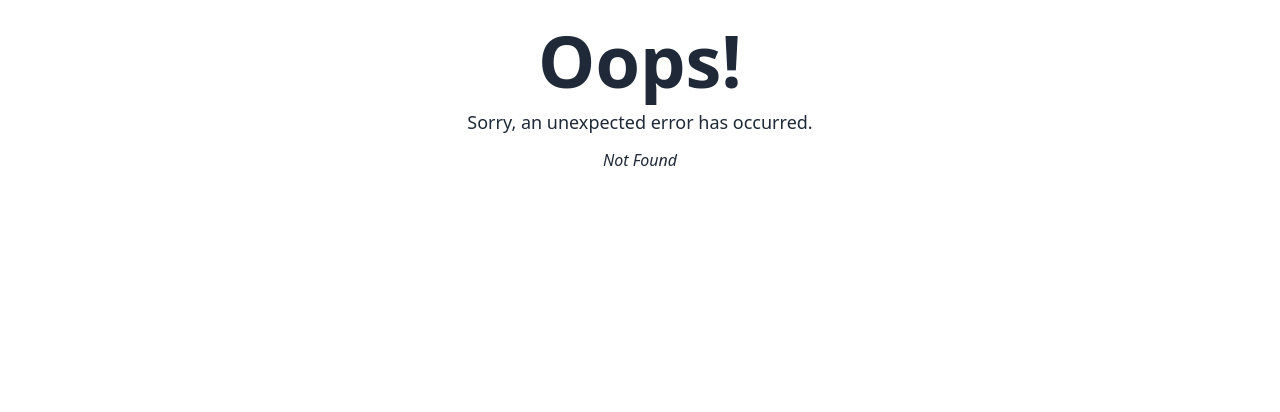
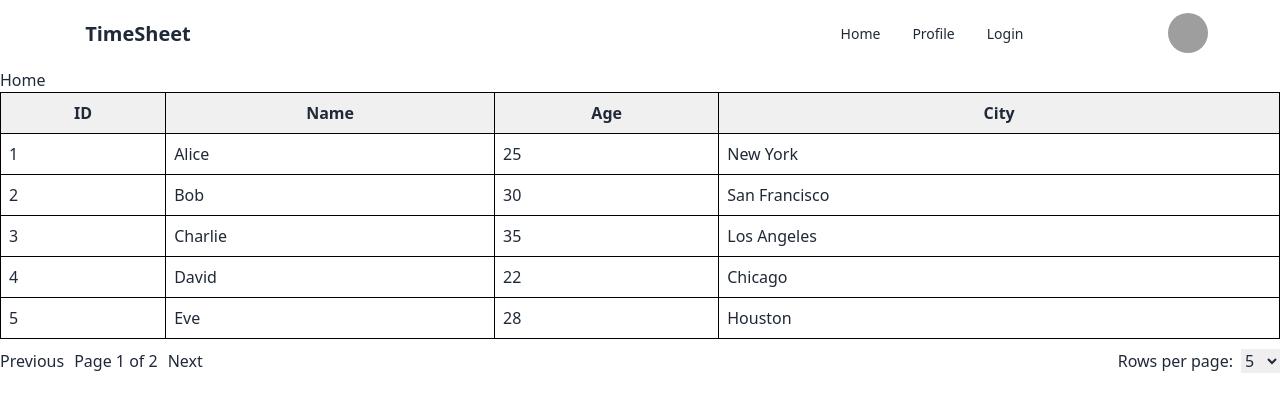
Before and after one commit to hmjuel78/time-sheet, a React (Vite) app: page /home in a window 1280 px wide. Before the commit this address had no page. Shown: the top 412 px of the page. Built offline with nearby package versions, Linux system fonts and the light colour scheme; sample sign-in values are in the browser's storage; grey boxes are pictures that could not be loaded.

Commit message:
table uncomplete

```diff
--- a/eslint.config.js
+++ b/eslint.config.js
@@ -25,11 +25,13 @@ export default [
 
     },
     rules: {
+
       ...js.configs.recommended.rules,
       ...react.configs.recommended.rules,
       ...react.configs['jsx-runtime'].rules,
       ...reactHooks.configs.recommended.rules,
       'react/jsx-no-target-blank': 'off',
+      "react/prop-types": false,
       'react-refresh/only-export-components': [
         'warn',
         { allowConstantExport: true },
--- a/src/components/basic-table/BasicTable.jsx
+++ b/src/components/basic-table/BasicTable.jsx
@@ -1,21 +1,38 @@
-import { useReactTable, getCoreRowModel, createColumnHelper } from '@tanstack/react-table';
-import { useMemo } from 'react';
+import React from 'react';
+import {
+    useReactTable,
+    getCoreRowModel,
+    getSortedRowModel,
+    getPaginationRowModel,
+    createColumnHelper,
+} from '@tanstack/react-table';
 
 function BasicTable() {
-
-    const data = useMemo(
+    const data = React.useMemo(
         () => [
-            { name: 'Alice', age: 25, city: 'New York' },
-            { name: 'Bob', age: 30, city: 'San Francisco' },
-            { name: 'Charlie', age: 35, city: 'Los Angeles' },
+            { id: 1, name: 'Alice', age: 25, city: 'New York' },
+            { id: 2, name: 'Bob', age: 30, city: 'San Francisco' },
+            { id: 3, name: 'Charlie', age: 35, city: 'Los Angeles' },
+            { id: 4, name: 'David', age: 22, city: 'Chicago' },
+            { id: 5, name: 'Eve', age: 28, city: 'Houston' },
+            { id: 6, name: 'Frank', age: 40, city: 'Phoenix' },
+            { id: 7, name: 'Grace', age: 32, city: 'Austin' },
+            { id: 8, name: 'Henry', age: 29, city: 'Denver' },
+            { id: 9, name: 'Ivy', age: 24, city: 'Miami' },
+            { id: 10, name: 'Jack', age: 36, city: 'Seattle' },
+            // Add more data as needed
         ],
         []
     );
 
     const columnHelper = createColumnHelper();
 
-    const columns = useMemo(
+    const columns = React.useMemo(
         () => [
+            columnHelper.accessor('id', {
+                header: () => 'ID',
+                cell: info => info.getValue(),
+            }),
             columnHelper.accessor('name', {
                 header: () => 'Name',
                 cell: info => info.getValue(),
@@ -36,16 +53,35 @@ function BasicTable() {
         data,
         columns,
         getCoreRowModel: getCoreRowModel(),
-    })
+        getSortedRowModel: getSortedRowModel(),
+        getPaginationRowModel: getPaginationRowModel(),
+        initialState: {
+            pagination: { pageSize: 5 }, // Default rows per page
+        },
+    });
 
     return (
-        <table style={{ border: '1px solid black' }}>
+        <div>
+            <table style={{ width: '100%', borderCollapse: 'collapse' }}>
                 <thead>
                     {table.getHeaderGroups().map(headerGroup => (
                         <tr key={headerGroup.id}>
                             {headerGroup.headers.map(header => (
-                            <th key={header.id} style={{ padding: '10px', border: '1px solid black' }}>
-                                {header.isPlaceholder ? null : header.column.columnDef.header()}
+                                <th
+                                    key={header.id}
+                                    style={{
+                                        padding: '8px',
+                                        border: '1px solid black',
+                                        backgroundColor: '#f0f0f0',
+                                    }}
+                                    onClick={header.column.getToggleSortingHandler()}
+                                >
+                                    {header.isPlaceholder ? null : (
+                                        <div>
+                                            {header.column.columnDef.header(header.getContext())}
+                                            {header.column.getIsSorted() === 'asc' ? ' 🔼' : header.column.getIsSorted() === 'desc' ? ' 🔽' : ''}
+                                        </div>
+                                    )}
                                 </th>
                             ))}
                         </tr>
@@ -55,7 +91,13 @@ function BasicTable() {
                     {table.getRowModel().rows.map(row => (
                         <tr key={row.id}>
                             {row.getVisibleCells().map(cell => (
-                            <td key={cell.id} style={{ padding: '10px', border: '1px solid black' }}>
+                                <td
+                                    key={cell.id}
+                                    style={{
+                                        padding: '8px',
+                                        border: '1px solid black',
+                                    }}
+                                >
                                     {cell.column.columnDef.cell(cell.getContext())}
                                 </td>
                             ))}
@@ -63,6 +105,44 @@ function BasicTable() {
                     ))}
                 </tbody>
             </table>
+
+            <div style={{ marginTop: '10px', display: 'flex', justifyContent: 'space-between', alignItems: 'center' }}>
+                <div>
+                    <button
+                        onClick={() => table.previousPage()}
+                        disabled={!table.getCanPreviousPage()}
+                    >
+                        Previous
+                    </button>
+                    <span style={{ margin: '0 10px' }}>
+                        Page {table.getState().pagination.pageIndex + 1} of {table.getPageCount()}
+                    </span>
+                    <button
+                        onClick={() => table.nextPage()}
+                        disabled={!table.getCanNextPage()}
+                    >
+                        Next
+                    </button>
+                </div>
+
+                <div>
+                    <label>
+                        Rows per page:
+                        <select
+                            value={table.getState().pagination.pageSize}
+                            onChange={e => table.setPageSize(Number(e.target.value))}
+                            style={{ marginLeft: '8px' }}
+                        >
+                            {[5, 10, 15, 20].map(pageSize => (
+                                <option key={pageSize} value={pageSize}>
+                                    {pageSize}
+                                </option>
+                            ))}
+                        </select>
+                    </label>
+                </div>
+            </div>
+        </div>
     );
 }
 
--- /dev/null
+++ b/src/components/basic-table/ReactTable.jsx
@@ -0,0 +1,75 @@
+import { createColumnHelper, flexRender, getCoreRowModel, getPaginationRowModel, getSortedRowModel, useReactTable } from "@tanstack/react-table";
+
+
+const ReactTable = () => {
+
+    const columnHelper = createColumnHelper()
+
+    const data = [
+        { id: 1, name: 'Alice', age: 25, city: 'New York' },
+        { id: 2, name: 'Bob', age: 30, city: 'San Francisco' },
+        { id: 3, name: 'Charlie', age: 35, city: 'Los Angeles' },
+        { id: 4, name: 'David', age: 22, city: 'Chicago' },
+        { id: 5, name: 'Eve', age: 28, city: 'Houston' },
+        { id: 6, name: 'Frank', age: 40, city: 'Phoenix' },
+        { id: 7, name: 'Grace', age: 32, city: 'Austin' },
+        { id: 8, name: 'Henry', age: 29, city: 'Denver' },
+        { id: 9, name: 'Ivy', age: 24, city: 'Miami' },
+        { id: 10, name: 'Jack', age: 36, city: 'Seattle' },
+        // Add more data as needed
+    ]
+
+    const columns = [
+        columnHelper.accessor('id', {
+            header: () => 'ID',
+            cell: info => info.getValue(),
+        }),
+        columnHelper.accessor('name', {
+            header: () => 'Name',
+            cell: info => info.getValue()
+        }),
+    ]
+
+    const table = useReactTable({
+        data,
+        columns,
+        getCoreRowModel,
+    })
+
+
+    return (
+        <div>
+            <h2>Table</h2>
+            <table>
+                <thead>
+                    {table.getHeaderGroups().map(headerGroup => (
+                        <tr key={headerGroup.id}>
+                            {headerGroup.headers.map(header => (
+                                <th key={header.id}>
+                                    {header.isPlaceholder ? null : (
+                                        <div>
+                                            {header.column.columnDef.header(header.getContext())}
+                                            {header.column.getIsSorted() === 'asc' ? ' 🔼' : header.column.getIsSorted() === 'dsc' ? ' 🔽' : ''}
+                                        </div>
+                                    )}
+                                </th>
+                            ))}
+                        </tr>
+                    ))}
+                </thead>
+
+                <tbody>
+                    {
+                        table.getRowModel
+                    }
+
+                </tbody>
+
+
+            </table>
+
+        </div>
+    );
+};
+
+export default ReactTable;
--- a/src/components/header/Header.jsx
+++ b/src/components/header/Header.jsx
@@ -5,8 +5,11 @@ const Header = () => {
 
     const navLinks = <>
         <li>
-            <Link to="/">Home</Link>
+            <Link to="/home">Home</Link>
 
+        </li>
+        <li>
+            <Link to="/profile">Profile</Link>
         </li>
         <li>
             <Link to="/login">Login</Link>
--- a/src/main.jsx
+++ b/src/main.jsx
@@ -31,7 +31,7 @@ const router = createBrowserRouter([
     ]
   },
   {
-    path: "/",
+
     element: (
       <PrivateRoute>
         <PrivateLayout />
@@ -39,11 +39,11 @@ const router = createBrowserRouter([
     ),
     children: [
       {
-        index: true,
+        path: "/home",
         element: <Home />
       },
       {
-        path: "profile",
+        path: "/profile",
         element: <Profile />
       }
     ]
--- a/src/pages/Home.jsx
+++ b/src/pages/Home.jsx
@@ -1,10 +1,46 @@
+import { useMemo } from "react";
 import BasicTable from "../components/basic-table/BasicTable"
+import { createColumnHelper } from "@tanstack/react-table";
 
 const Home = () => {
+
+    const data = useMemo(
+        () => [
+            { name: 'Alice', age: 25, city: 'New York' },
+            { name: 'Bob', age: 30, city: 'San Francisco' },
+            { name: 'Charlie', age: 35, city: 'Los Angeles' },
+        ],
+        []
+    );
+
+    const columnHelper = createColumnHelper();
+
+    const columns = useMemo(
+        () => [
+            columnHelper.accessor('name', {
+                header: () => 'Name',
+                cell: info => info.getValue(),
+            }),
+            columnHelper.accessor('age', {
+                header: () => 'Age',
+                cell: info => info.getValue(),
+            }),
+            columnHelper.accessor('city', {
+                header: () => 'City',
+                cell: info => info.getValue(),
+            }),
+        ],
+        []
+    );
+
+
     return (
         <div>
             <h1>Home</h1>
-            <BasicTable />
+            <BasicTable
+                data={data}
+                columns={columns}
+            />
         </div>
     )
 }
--- a/src/pages/Login.jsx
+++ b/src/pages/Login.jsx
@@ -22,7 +22,7 @@ const Login = () => {
             if (result.status === 'success') {
                 toast.success('Login success!!!')
                 localStorage.setItem('token', result.data.token)
-                navigate('/')
+                navigate('/home')
                 dispatch(setLoading(false))
             }
         } catch (error) {
--- a/src/pages/Profile.jsx
+++ b/src/pages/Profile.jsx
@@ -1,9 +1,11 @@
+import ReactTable from "../components/basic-table/ReactTable"
 
 
 const Profile = () => {
     return (
         <div>
             <h1>Profile Page</h1>
+            <ReactTable />
         </div>
     )
 }
```
Lines whose indentation alone changed are shown as unchanged.
